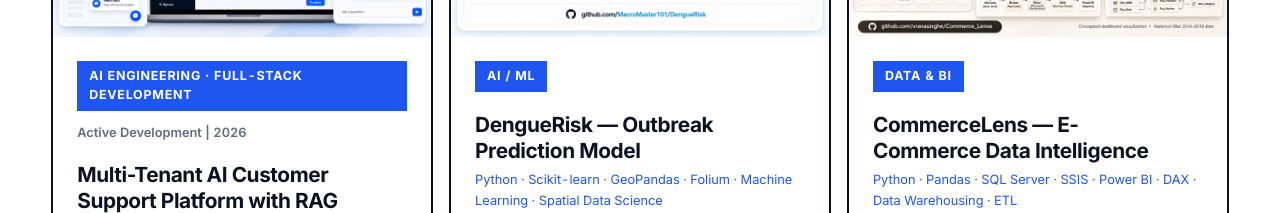
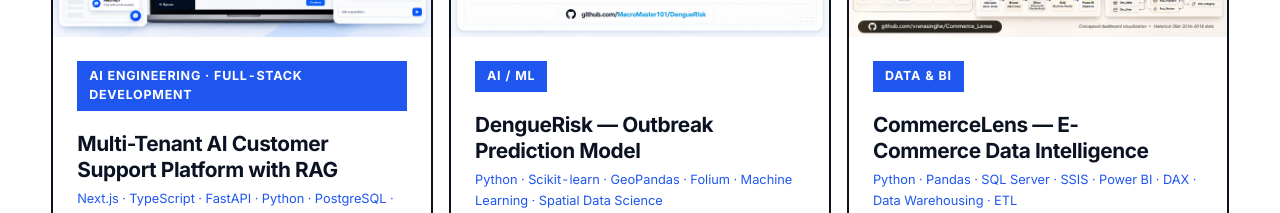
Before and after one commit to vranasinghe/portfolio, a Next.js app: page / in a window 1280 px wide. Shown: the part 4940-5153 px from the top of the page. Built offline with nearby package versions, Linux system fonts and the light colour scheme; no server answers.

Commit message:
Remove AI support project status label

```diff
--- a/data/portfolio.ts
+++ b/data/portfolio.ts
@@ -330,7 +330,6 @@ export const minorProjects: MinorProject[] = [
     tags: ["Next.js", "TypeScript", "FastAPI", "Python", "PostgreSQL", "pgvector", "Redis", "Celery", "Docker", "RAG"],
     category: "AI / ML",
     categoryLabel: "AI Engineering · Full-Stack Development",
-    statusLabel: "Active Development | 2026",
     developmentStatus: "in-development",
     imageUrl: "/ai-support-platform.png",
   },
```
